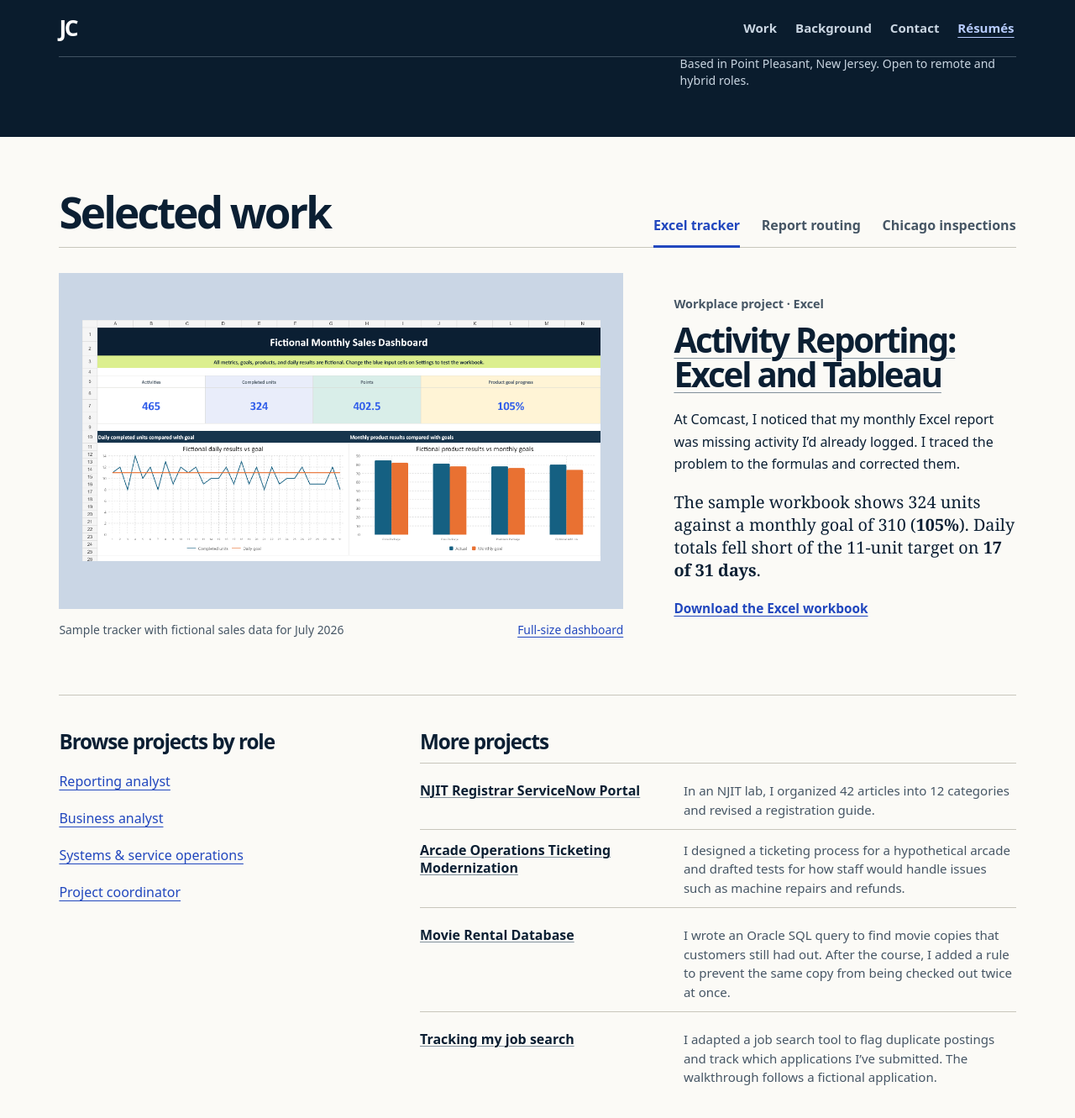
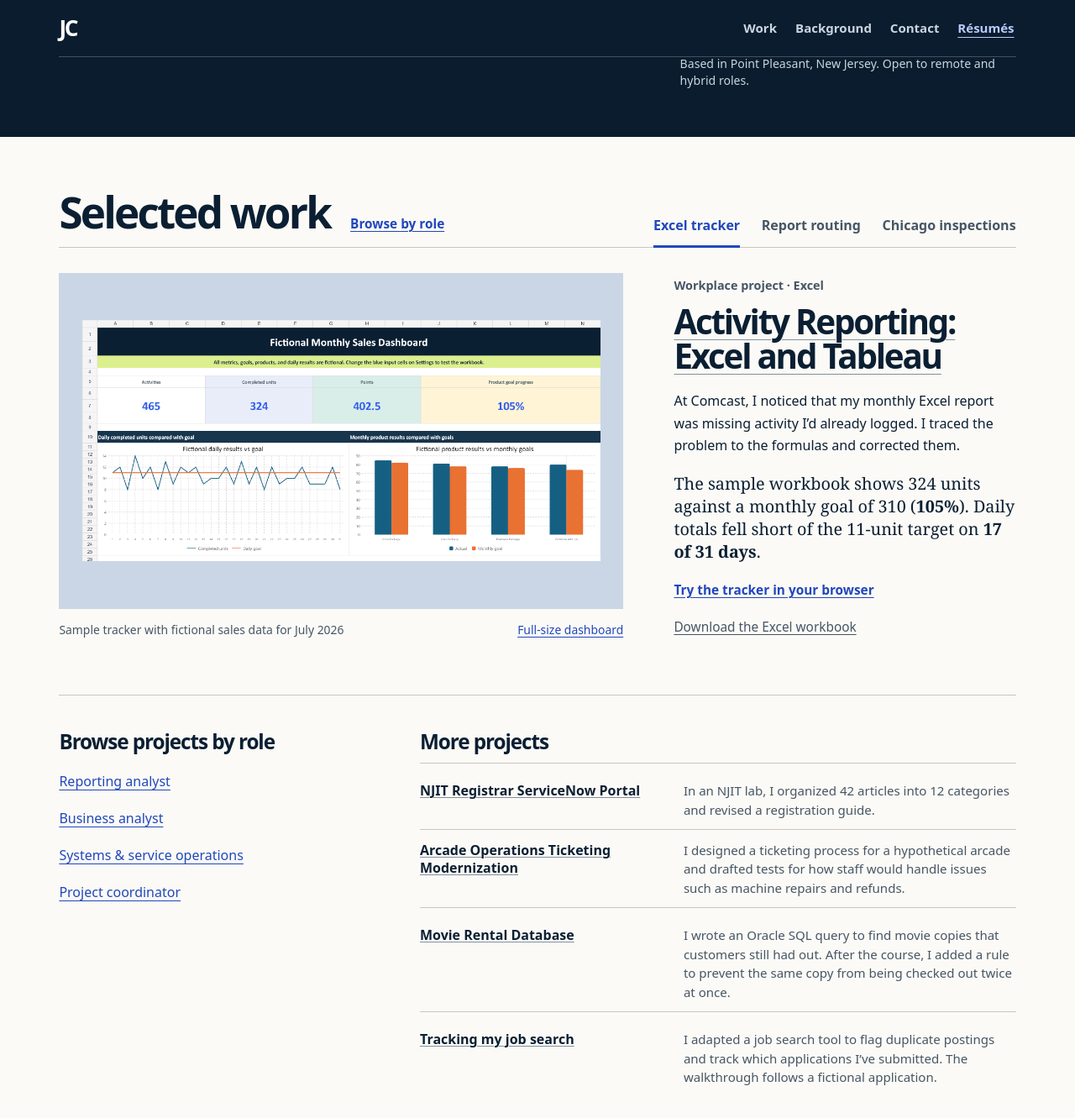
Before and after one commit to jon314159/JonathanCapalbo.me, a Jekyll site: the page index.html, which Jekyll copies as it is, in a window 1280 px wide and 1400 px high, scrolled down 449 px. Shown: the top 1331 px of the window at 84% size. Built offline with Jekyll 4.4.1, drawn with Linux system fonts in a browser that asks for light colours.

Commit message:
Link featured Excel work to the browser demo and role directory

```diff
--- a/assets/css/work-gallery.css
+++ b/assets/css/work-gallery.css
@@ -19,6 +19,13 @@
   gap: .75rem 2rem;
   margin-bottom: clamp(1rem, 2.35vw, 2.25rem);
   border-bottom: 1px solid var(--gallery-rule);
+}
+
+.gallery-heading {
+  display: flex;
+  flex-wrap: wrap;
+  align-items: baseline;
+  gap: 0 clamp(.75rem, 2vw, 1.5rem);
 }
 
 .gallery-header h2 {
@@ -161,6 +168,7 @@
 .gallery-finding strong { font-weight: 700; }
 .gallery-links { display: flex; flex-wrap: wrap; gap: 0 1.25rem; }
 .gallery-link { font-size: .96rem; font-weight: 600; }
+.gallery-download { color: var(--gallery-muted); font-weight: 400; }
 .work-gallery a:hover { color: var(--blue-dark); text-decoration-thickness: 2px; }
 
 .routing-visual { background: #233f61; }
--- a/index.html
+++ b/index.html
@@ -23,7 +23,7 @@
     <link rel="icon" href="favicon.svg" type="image/svg+xml" />
     <link rel="stylesheet" href="assets/css/style.css?v=69" />
     <link rel="stylesheet" href="assets/css/portfolio.css?v=2" />
-    <link rel="stylesheet" href="assets/css/work-gallery.css?v=2" />
+    <link rel="stylesheet" href="assets/css/work-gallery.css?v=3" />
     <link rel="stylesheet" href="assets/css/background.css?v=1" />
     <script src="assets/js/portfolio.js?v=5" defer></script>
     <script src="assets/js/work-gallery.js?v=2" defer></script>
@@ -62,7 +62,10 @@
       <section class="work-gallery" id="projects" aria-labelledby="work-title">
         <div class="gallery-inner">
           <div class="gallery-header">
-            <h2 id="work-title">Selected work</h2>
+            <div class="gallery-heading">
+              <h2 id="work-title">Selected work</h2>
+              <a class="gallery-link" href="#role-title">Browse by role</a>
+            </div>
             <div class="gallery-picker" role="tablist" aria-label="Featured projects" hidden>
               <button type="button" id="pick-workbook" role="tab" aria-controls="gallery-workbook">Excel tracker</button>
               <button type="button" id="pick-routing" role="tab" aria-controls="gallery-routing">Report routing</button>
@@ -82,7 +85,10 @@
               <h3 id="workbook-title"><a href="sales-activity-tracker.html">Activity Reporting: Excel and Tableau</a></h3>
               <p>At Comcast, I noticed that my monthly Excel report was missing activity I’d already logged. I traced the problem to the formulas and corrected them.</p>
               <p class="gallery-finding">The sample workbook shows 324 units against a monthly goal of 310 (<strong>105%</strong>). Daily totals fell short of the 11-unit target on <strong>17 of 31 days</strong>.</p>
-              <a class="gallery-link" href="downloads/Fictional_Sales_Activity_Tracker.xlsx" download>Download the Excel workbook</a>
+              <div class="gallery-links">
+                <a class="gallery-link" href="sales-activity-tracker.html#browser-explorer">Try the tracker in your browser</a>
+                <a class="gallery-link gallery-download" href="downloads/Fictional_Sales_Activity_Tracker.xlsx" download>Download the Excel workbook</a>
+              </div>
             </div>
           </article>
 
@@ -134,7 +140,7 @@
 
           <div class="gallery-directory">
             <section class="project-paths" aria-labelledby="role-title">
-              <h3 id="role-title">Browse projects by role</h3>
+              <h3 id="role-title" tabindex="-1">Browse projects by role</h3>
               <div class="role-links" role="navigation" aria-label="Projects by role">
                 <a href="#reporting-analyst">Reporting analyst</a>
                 <a href="#business-analyst">Business analyst</a>
```
